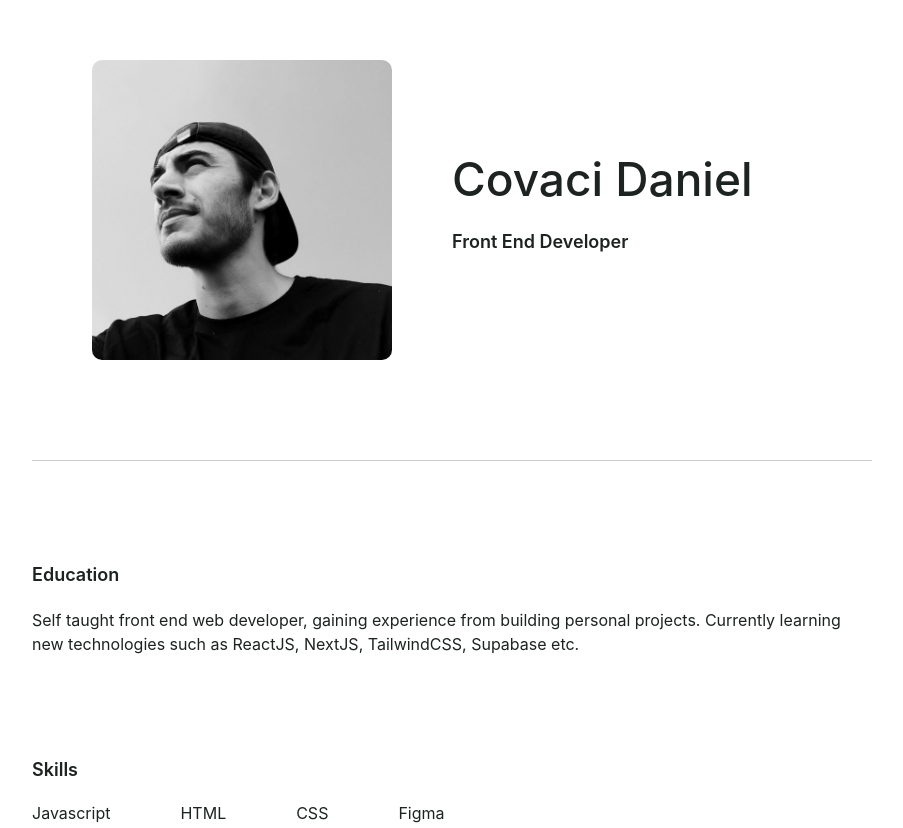
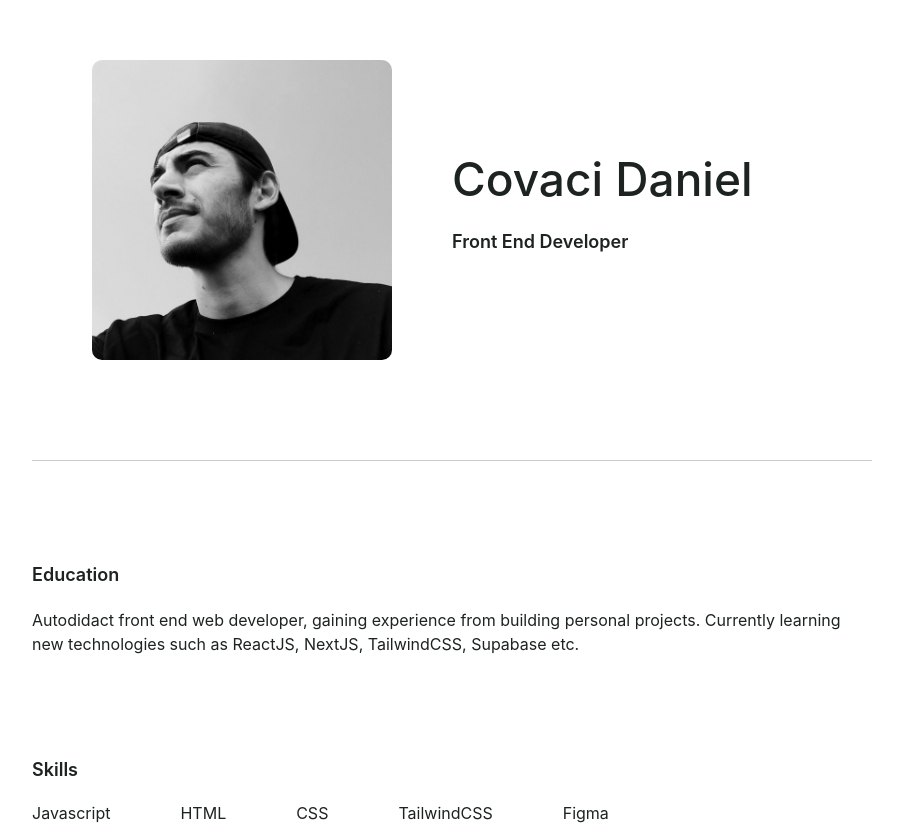
Before and after one commit to covdani1305/Portfolio-Site, a website built with Vite: page index.html in a window 1280 px wide. Shown: the part 140-968 px from the top of the page, without its empty margins (188-1091 px from the left). Built offline with nearby package versions, Linux system fonts and the light colour scheme; files whose address does not match are found by name.

Commit message:
Fix text

```diff
--- a/index.html
+++ b/index.html
@@ -26,9 +26,9 @@
       <h2>Education</h2>
 
       <p class="ed-text">
-        Self taught front end web developer, gaining experience from building
-        personal projects. Currently learning new technologies such as
-        ReactJS, NextJS, TailwindCSS, Supabase etc.
+        Autodidact front end web developer, gaining experience from building
+        personal projects. Currently learning new technologies such as ReactJS,
+        NextJS, TailwindCSS, Supabase etc.
       </p>
     </section>
     <section class="tech-stack section">
@@ -37,6 +37,7 @@
         <p class="tech-stack-item">Javascript</p>
         <p class="tech-stack-item">HTML</p>
         <p class="tech-stack-item">CSS</p>
+        <p class="tech-stack-item">TailwindCSS</p>
         <p class="tech-stack-item">Figma</p>
       </div>
     </section>
--- a/queries.css
+++ b/queries.css
@@ -81,6 +81,5 @@ html {
   .project_img {
     min-width: 100%;
     min-height: 20rem;
-
   }
 }
```
